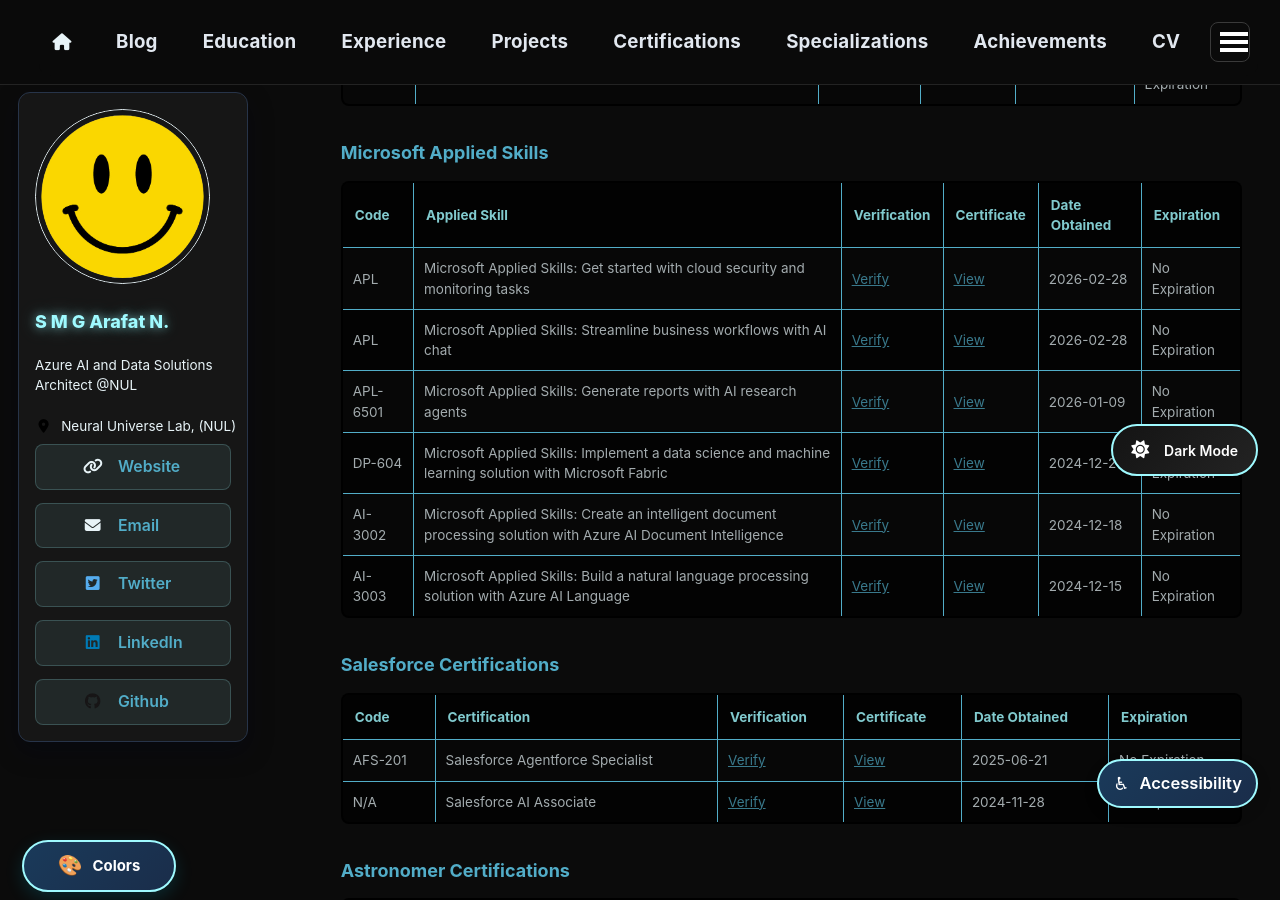
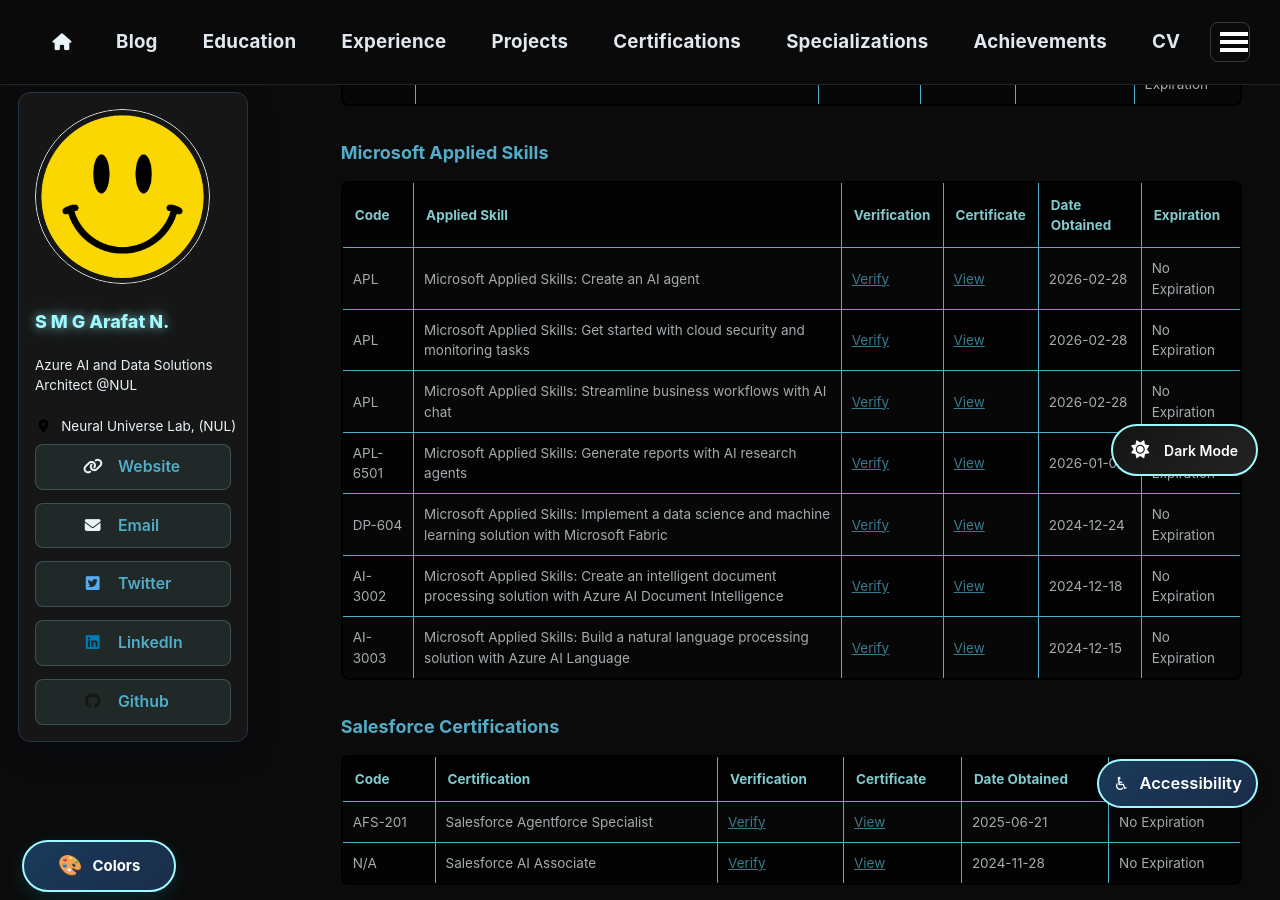
Before and after one commit to neuralnishan/neuralnishan.github.io, a Jekyll site: the page built from _pages/certification.md, in a window 1280 px wide and 900 px high, scrolled down 1511 px. Built offline with Jekyll 4.4.1, drawn with Linux system fonts in a browser that asks for light colours.

Commit message:
AppliedSkill

```diff
--- a/_pages/certification.md
+++ b/_pages/certification.md
@@ -44,6 +44,7 @@
 
 | Code | Applied Skill | Verification | Certificate | Date Obtained | Expiration |
 |------|---------------|--------------|-------------|---------------|------------|
+| APL| Microsoft Applied Skills: Create an AI agent | [Verify](https://learn.microsoft.com/en-us/users/SMGazzaliArafatNishan-4645/credentials/DD8BA1F8FB604C68) | [View](/files/microsoft/appliedskills/Microsoft Applied Skills Create an AI agent.jpg) | 2026-02-28 | No Expiration |
 | APL| Microsoft Applied Skills: Get started with cloud security and monitoring tasks | [Verify](https://learn.microsoft.com/en-us/users/smgazzaliarafatnishan-4645/credentials/bdc0a2d92d552614) | [View](/files/microsoft/appliedskills/Microsoft Applied Skills Get started with cloud security and monitoring tasks.png) | 2026-02-28 | No Expiration |
 | APL| Microsoft Applied Skills: Streamline business workflows with AI chat | [Verify](https://learn.microsoft.com/api/credentials/share/en-us/SMGazzaliArafatNishan-4645/8F23F60DCDC3164?sharingId=A489942037851738) | [View](/files/microsoft/appliedskills/Microsoft Applied Skills Streamline business workflows with AI chat.png) | 2026-02-28 | No Expiration |
 | APL-6501 | Microsoft Applied Skills: Generate reports with AI research agents | [Verify](https://learn.microsoft.com/en-us/users/smgazzaliarafatnishan-4645/credentials/a6a869507d924b65) | [View](/files/microsoft/appliedskills/Microsoft Applied Skills Generate reports with AI research agents.png) | 2026-01-09 | No Expiration |
```
Also changed, not shown: _pages/about.md (+1 -0 lines), files/microsoft/appliedskills/Microsoft Applied Skills Create an AI agent.jpg (added).
